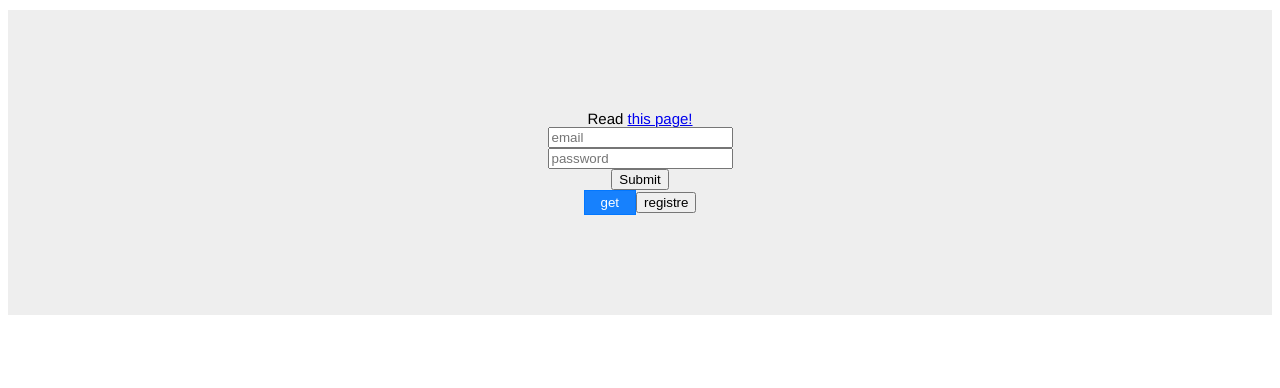
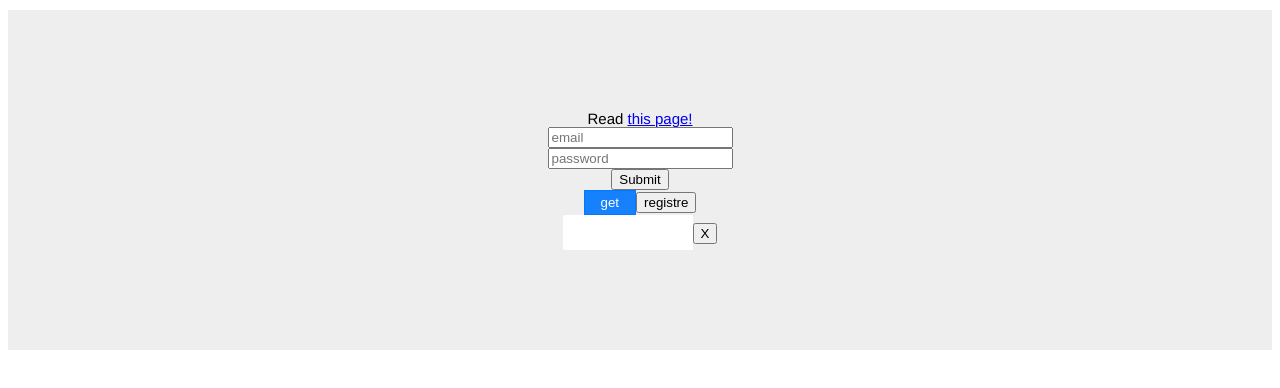
Before and after one commit to lemachegabriel/stock-app, a Next.js app: page / in a window 1280 px wide. Shown: the top 388 px of the page. Built offline with nearby package versions, Linux system fonts and the light colour scheme.

Commit message:
add search bar

```diff
--- a/components/Search.js
+++ b/components/Search.js
@@ -1,6 +1,5 @@
+import { ClearRounded } from "@material-ui/icons";
 import React, {useState} from "react";
-import SearchIcon from "@material-ui/icons/Search";
-import CloseIcon from "@material-ui/icons/Close";
 import styles from './Search.module.css'
 
 const datas = [
@@ -309,13 +308,7 @@ function SearchBar({ placeholder}) {
           value={wordEntered}
           onChange={handleFilter}
         />
-        <div className="searchIcon">
-          {filteredData.length === 0 ? (
-            <SearchIcon />
-          ) : (
-            <CloseIcon id="clearBtn" onClick={clearInput} />
-          )}
-        </div>
+        <button className="button green" onClick={clearInput}>X</button>
       </div>
       {filteredData.length != 0 && (
         <div className="dataResult">
--- a/package.json
+++ b/package.json
@@ -18,8 +18,6 @@
   },
   "homepage": "https://github.com/lemachegabriel/stock-app#readme",
   "dependencies": {
-    "@material-ui/core": "^4.12.3",
-    "@material-ui/icons": "^4.11.2",
     "axios": "^0.21.1",
     "next": "^10.2.3",
     "nookies": "^2.5.2",
--- a/pages/index.js
+++ b/pages/index.js
@@ -3,6 +3,7 @@ import styles from '../pages/style.module.css'
 import LoginForm from '../components/LoginForms'
 import { verify_cookie_auth } from '../lib/verify_cookie_auth'
 import Router from 'next/dist/next-server/server/router'
+import SearchBar from '../components/search'
 
 export default function home(){
 
@@ -22,7 +23,7 @@ export default function home(){
                     <button className={styles.button} onClick={verify_cookie_auth}>get</button>
                     <button className="button green" onClick={redirect_register}>registre</button>
                 </div>
-
+                <SearchBar></SearchBar>
             </h1>
     )
 }
```
Also changed, not shown: 1 other file (tests, documents, lock files or other folders).
